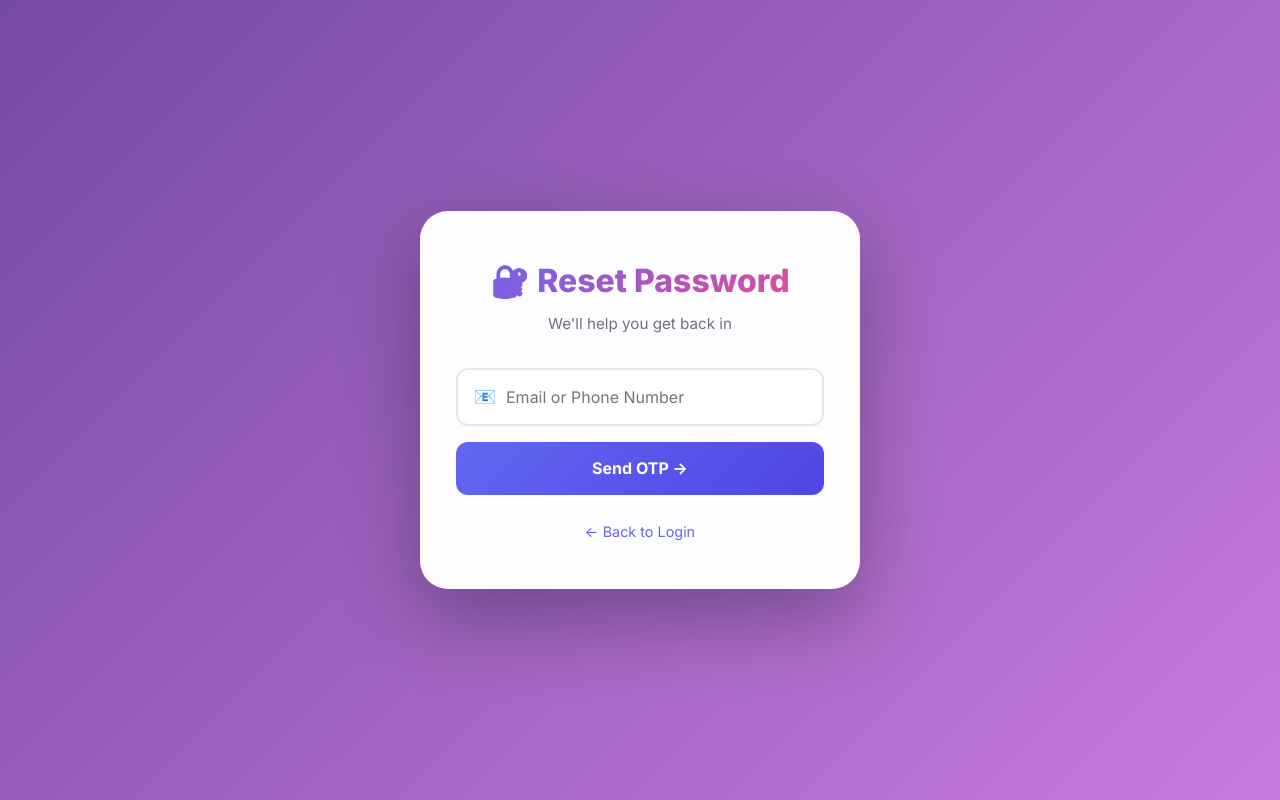
After one commit to Dinesh7124/mini_social, a Django app: page /forgot-password/ in a window 1280 px wide. The commit adds this page. Run offline with Django 4.2, Linux system fonts and the light colour scheme.

```diff
--- a/mini_social/settings.py
+++ b/mini_social/settings.py
@@ -106,5 +106,9 @@ LOGGING = {
             'level': 'ERROR',
             'propagate': False,
         },
+
     },
 }
+# Email configuration
+EMAIL_BACKEND = 'django.core.mail.backends.console.EmailBackend'  # Development: prints to console
+DEFAULT_FROM_EMAIL = 'MiniSocial <noreply@minisocial.com>'
--- /dev/null
+++ b/social/templates/social/forgot_password.html
@@ -0,0 +1,59 @@
+{% extends 'social/base.html' %}
+{% block title %}Forgot Password — MiniSocial{% endblock %}
+
+{% block body %}
+<div class="auth-wrapper">
+    <div class="auth-card">
+        <h2>🔐 Reset Password</h2>
+        <p class="auth-subtitle">We'll help you get back in</p>
+
+        {% if error %}<div class="error">{{ error }}</div>{% endif %}
+        {% if info %}<div class="info" style="background:#eff6ff;color:#1e40af;padding:1rem;border-radius:8px;margin-bottom:1rem;border-left:4px solid #3b82f6;">{{ info }}</div>{% endif %}
+
+        {% if step == 'verify' %}
+        <!-- STEP 2: ENTER OTP -->
+        <form method="POST" action="{% url 'verify_otp' %}" class="auth-form">
+            {% csrf_token %}
+            <input type="hidden" name="identifier" value="{{ identifier }}">
+            <div class="input-group" data-icon="🔢">
+                <input type="text" name="otp" placeholder="Enter 6-digit OTP" required maxlength="6" pattern="[0-9]{6}">
+            </div>
+            {% if dev_otp %}
+            <p style="background:#fef3c7;color:#92400e;padding:0.75rem;border-radius:8px;font-size:0.85rem;">
+                <strong>Dev Mode OTP:</strong> {{ dev_otp }}
+            </p>
+            {% endif %}
+            <button type="submit">Verify OTP →</button>
+        </form>
+
+        {% elif step == 'reset' %}
+        <!-- STEP 3: NEW PASSWORD -->
+        <form method="POST" action="{% url 'reset_password' %}" class="auth-form">
+            {% csrf_token %}
+            <input type="hidden" name="identifier" value="{{ identifier }}">
+            <div class="input-group" data-icon="🔒">
+                <input type="password" name="new_password" placeholder="New Password (min 6 chars)" required minlength="6">
+            </div>
+            <div class="input-group" data-icon="🔒">
+                <input type="password" name="confirm_password" placeholder="Confirm New Password" required minlength="6">
+            </div>
+            <button type="submit">Reset Password →</button>
+        </form>
+
+        {% else %}
+        <!-- STEP 1: ENTER EMAIL/PHONE -->
+        <form method="POST" action="{% url 'forgot_password' %}" class="auth-form">
+            {% csrf_token %}
+            <div class="input-group" data-icon="📧">
+                <input type="text" name="identifier" placeholder="Email or Phone Number" required>
+            </div>
+            <button type="submit">Send OTP →</button>
+        </form>
+        {% endif %}
+
+        <div style="text-align:center;margin-top:1.5rem;">
+            <a href="{% url 'login' %}" style="color:#6366f1;font-size:0.9rem;text-decoration:none;">← Back to Login</a>
+        </div>
+    </div>
+</div>
+{% endblock %}
--- a/social/urls.py
+++ b/social/urls.py
@@ -12,6 +12,9 @@ urlpatterns = [
     path('search/', views.search, name='search'),
     path('api/reaction/<int:post_id>/', views.toggle_reaction, name='toggle_reaction'),
     # Messages / Chat
+    path('forgot-password/', views.forgot_password_view, name='forgot_password'),
+    path('verify-otp/', views.verify_otp_view, name='verify_otp'),
+    path('reset-password/', views.reset_password_view, name='reset_password'),
     path('inbox/', views.inbox, name='inbox'),
     path('chat/<str:username>/', views.chat, name='chat'),
     path('api/message/<str:username>/send/', views.send_message, name='send_message'),
--- a/social/views.py
+++ b/social/views.py
@@ -1,3 +1,4 @@
+# ============ IMPORTS ============
 from django.shortcuts import render, redirect, get_object_or_404
 from django.contrib.auth.decorators import login_required, user_passes_test
 from django.contrib.auth import authenticate, login, logout
@@ -8,10 +9,15 @@ from django.core.paginator import Paginator
 from django.template.loader import render_to_string
 from django.db.models import Count, Q
 from django.utils import timezone
+from django.conf import settings
+from django.core.mail import send_mail
 from datetime import timedelta
+import random
+
 from .models import (
     Post, Comment, Like, Follow, Notification,
-    Message, Story, SavedPost, Reaction
+    Message, Story, SavedPost, Reaction, Profile,
+    PasswordResetOTP
 )
 
 
@@ -26,15 +32,130 @@ def _get_reaction_counts(post):
 
 # ============ AUTH ============
 def login_view(request):
+    if request.user.is_authenticated:
+        return redirect('feed')
+
     if request.method == 'POST':
-        username = request.POST.get('username')
-        password = request.POST.get('password')
-        user = authenticate(request, username=username, password=password)
-        if user:
+        username_or_email = request.POST.get('username', '').strip()
+        password = request.POST.get('password', '').strip()
+
+        user = None
+        if '@' in username_or_email:
+            u = User.objects.filter(email__iexact=username_or_email).first()
+            if u:
+                user = authenticate(request, username=u.username, password=password)
+        else:
+            user = authenticate(request, username=username_or_email, password=password)
+
+        if user is not None:
+            if user.profile.is_banned:
+                return render(request, 'social/login.html', {
+                    'error': f'Your account is banned. Reason: {user.profile.ban_reason}'
+                })
             login(request, user)
-            return redirect('feed')
-        return render(request, 'social/login.html', {'error': 'Invalid credentials'})
+            next_url = request.GET.get('next', 'feed')
+            return redirect(next_url)
+        else:
+            return render(request, 'social/login.html', {
+                'error': 'Invalid username/email or password.',
+            })
+
     return render(request, 'social/login.html')
+
+
+def register_view(request):
+    if request.user.is_authenticated:
+        return redirect('feed')
+
+    if request.method == 'POST':
+        first_name = request.POST.get('first_name', '').strip()
+        last_name = request.POST.get('last_name', '').strip()
+        email = request.POST.get('email', '').strip().lower()
+        phone = request.POST.get('phone', '').strip()
+        password = request.POST.get('password', '').strip()
+        password2 = request.POST.get('password2', '').strip()
+
+        errors = []
+        if not first_name:
+            errors.append('First name is required.')
+        if not email:
+            errors.append('Email is required.')
+        if not phone:
+            errors.append('Phone number is required.')
+        if not password:
+            errors.append('Password is required.')
+        if password != password2:
+            errors.append('Passwords do not match.')
+        if len(password) < 6:
+            errors.append('Password must be at least 6 characters.')
+
+        if email and User.objects.filter(email__iexact=email).exists():
+            errors.append('This email is already registered.')
+        if phone and Profile.objects.filter(phone_number=phone).exists():
+            errors.append('This phone number is already registered.')
+
+        if errors:
+            return render(request, 'social/login.html', {
+                'error': ' | '.join(errors),
+                'show_register': True,
+                'form_data': {
+                    'first_name': first_name,
+                    'last_name': last_name,
+                    'email': email,
+                    'phone': phone,
+                }
+            })
+
+        # Auto-generate username
+        base_username = first_name.lower().replace(' ', '')
+        username = base_username + str(random.randint(1000, 9999))
+        while User.objects.filter(username=username).exists():
+            username = base_username + str(random.randint(1000, 9999))
+
+        user = User.objects.create_user(
+            username=username,
+            email=email,
+            password=password,
+            first_name=first_name,
+            last_name=last_name,
+        )
+
+        user.profile.phone_number = phone
+        user.profile.save()
+
+        # Send welcome email
+        try:
+            send_mail(
+                subject='Welcome to MiniSocial — Your Account Details',
+                message=f'''Hi {first_name},
+
+Welcome to MiniSocial!
+
+Your account has been created successfully.
+
+Here are your login details:
+----------------------------------------
+Username: {username}
+Email: {email}
+Password: (the one you set)
+----------------------------------------
+
+You can log in using either your username or email.
+
+Happy connecting!
+MiniSocial Team
+''',
+                from_email=settings.DEFAULT_FROM_EMAIL,
+                recipient_list=[email],
+                fail_silently=True,
+            )
+        except Exception as e:
+            print(f'Email send failed: {e}')
+
+        login(request, user)
+        return redirect('feed')
+
+    return render(request, 'social/login.html', {'show_register': True})
 
 
 def logout_view(request):
@@ -42,16 +163,140 @@ def logout_view(request):
     return redirect('login')
 
 
-def register_view(request):
+# ============ FORGOT PASSWORD (3 Steps) ============
+def forgot_password_view(request):
+    """Step 1: User enters email/phone"""
     if request.method == 'POST':
-        username = request.POST.get('username')
-        password = request.POST.get('password')
-        if User.objects.filter(username=username).exists():
-            return render(request, 'social/login.html', {'error': 'Username already taken'})
-        user = User.objects.create_user(username=username, password=password)
-        login(request, user)
-        return redirect('feed')
-    return redirect('login')
+        identifier = request.POST.get('identifier', '').strip()
+
+        user = None
+        if '@' in identifier:
+            user = User.objects.filter(email__iexact=identifier).first()
+        else:
+            profile = Profile.objects.filter(phone_number=identifier).first()
+            if profile:
+                user = profile.user
+
+        if not user:
+            return render(request, 'social/forgot_password.html', {
+                'error': 'No account found with this email/phone.'
+            })
+
+        otp_code = str(random.randint(100000, 999999))
+        PasswordResetOTP.objects.filter(user=user, is_used=False).update(is_used=True)
+        PasswordResetOTP.objects.create(user=user, otp=otp_code)
+
+        try:
+            send_mail(
+                subject='MiniSocial — Password Reset OTP',
+                message=f'''Hi {user.first_name or user.username},
+
+You requested to reset your password.
+
+Your OTP is: {otp_code}
+
+This OTP is valid for 10 minutes.
+
+If you didn't request this, please ignore this email.
+
+MiniSocial Team
+''',
+                from_email=settings.DEFAULT_FROM_EMAIL,
+                recipient_list=[user.email],
+                fail_silently=True,
+            )
+        except Exception as e:
+            print(f'Email send failed: {e}')
+
+        return render(request, 'social/forgot_password.html', {
+            'step': 'verify',
+            'identifier': identifier,
+            'dev_otp': otp_code if settings.DEBUG else None,
+            'info': f'OTP sent to {user.email}. Check your inbox.'
+        })
+
+    return render(request, 'social/forgot_password.html')
+
+
+def verify_otp_view(request):
+    """Step 2: User enters OTP"""
+    if request.method == 'POST':
+        identifier = request.POST.get('identifier', '').strip()
+        otp_entered = request.POST.get('otp', '').strip()
+
+        user = None
+        if '@' in identifier:
+            user = User.objects.filter(email__iexact=identifier).first()
+        else:
+            profile = Profile.objects.filter(phone_number=identifier).first()
+            if profile:
+                user = profile.user
+
+        if not user:
+            return render(request, 'social/forgot_password.html', {
+                'error': 'User not found. Please try again.'
+            })
+
+        otp_record = PasswordResetOTP.objects.filter(
+            user=user, otp=otp_entered, is_used=False
+        ).order_by('-created_at').first()
+
+        if not otp_record or otp_record.is_expired():
+            return render(request, 'social/forgot_password.html', {
+                'step': 'verify',
+                'identifier': identifier,
+                'error': 'Invalid or expired OTP. Please try again.'
+            })
+
+        otp_record.is_used = True
+        otp_record.save()
+
+        return render(request, 'social/forgot_password.html', {
+            'step': 'reset',
+            'identifier': identifier,
+            'info': 'OTP verified! Set your new password.'
+        })
+
+    return redirect('forgot_password')
+
+
+def reset_password_view(request):
+    """Step 3: User sets new password"""
+    if request.method == 'POST':
+        identifier = request.POST.get('identifier', '').strip()
+        new_password = request.POST.get('new_password', '').strip()
+        confirm_password = request.POST.get('confirm_password', '').strip()
+
+        if new_password != confirm_password:
+            return render(request, 'social/forgot_password.html', {
+                'step': 'reset',
+                'identifier': identifier,
+                'error': 'Passwords do not match.'
+            })
+
+        if len(new_password) < 6:
+            return render(request, 'social/forgot_password.html', {
+                'step': 'reset',
+                'identifier': identifier,
+                'error': 'Password must be at least 6 characters.'
+            })
+
+        user = None
+        if '@' in identifier:
+            user = User.objects.filter(email__iexact=identifier).first()
+        else:
+            profile = Profile.objects.filter(phone_number=identifier).first()
+            if profile:
+                user = profile.user
+
+        if user:
+            user.set_password(new_password)
+            user.save()
+            return render(request, 'social/login.html', {
+                'info': 'Password reset successful! Please login with your new password.'
+            })
+
+    return redirect('forgot_password')
 
 
 # ============ FEED ============
```
Also changed, not shown: social/models.py (+17 -0 lines), social/templates/social/login.html (+28 -7 lines), social/migrations/0011_profile_email_verified_profile_phone_number_and_more.py (added).
